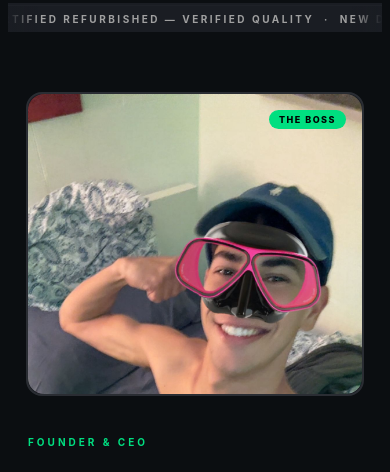
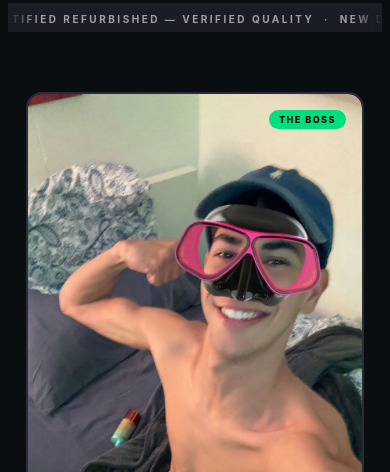
Before and after one commit to finstadev/finstatech, a website: page alessandro.html in a window 390 px wide. Shown: the part 67-539 px from the top of the page. Drawn offline with Linux system fonts and the light colour scheme.

Commit message:
Fix Alessandro photo sizing for mobile and desktop

```diff
--- a/alessandro.html
+++ b/alessandro.html
@@ -250,7 +250,7 @@
         /* Mobile */
         @media (max-width: 768px) {
             .al-hero-inner { flex-direction: column; gap: 40px; }
-            .al-photo { width: 100%; height: 300px; }
+            .al-photo { width: 100%; height: 480px; }
             .al-hero { padding: 60px 20px; }
             .al-merch { padding: 60px 20px; }
             .al-stats { gap: 24px; }
@@ -320,7 +320,7 @@
 <section class="al-hero">
     <div class="al-hero-inner">
         <div class="al-photo">
-            <img src="alp.jpeg" alt="Alessandro Finsta" style="width:100%;height:100%;object-fit:cover;object-position:center top;border-radius:16px;">
+            <img src="alp.jpeg" alt="Alessandro Finsta" style="width:100%;height:100%;object-fit:cover;object-position:center 15%;border-radius:14px;display:block;">
             <span class="al-badge">THE BOSS</span>
         </div>
         <div class="al-info">
```
